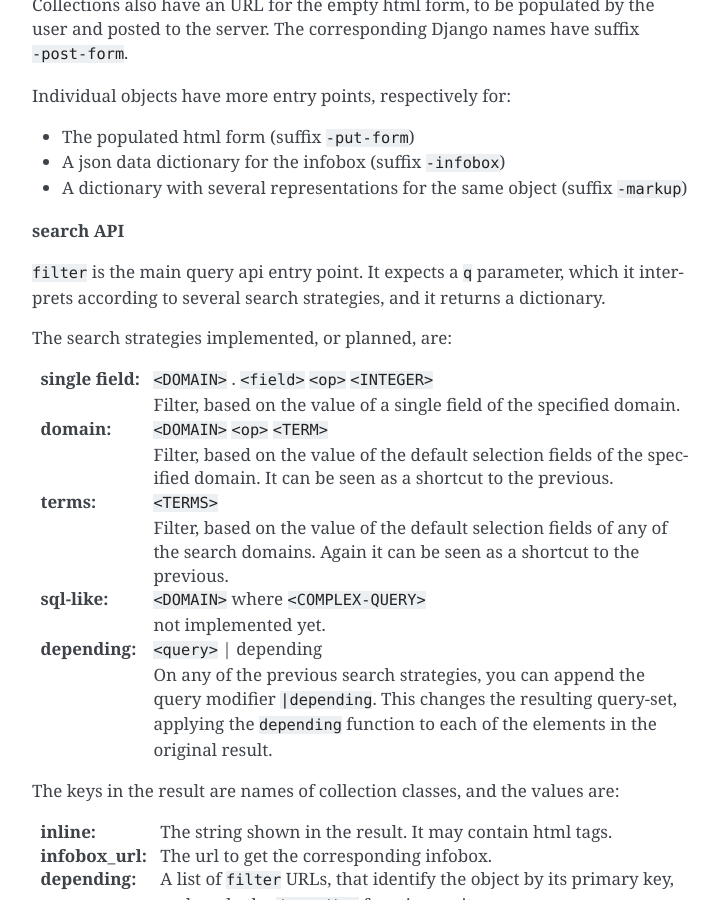
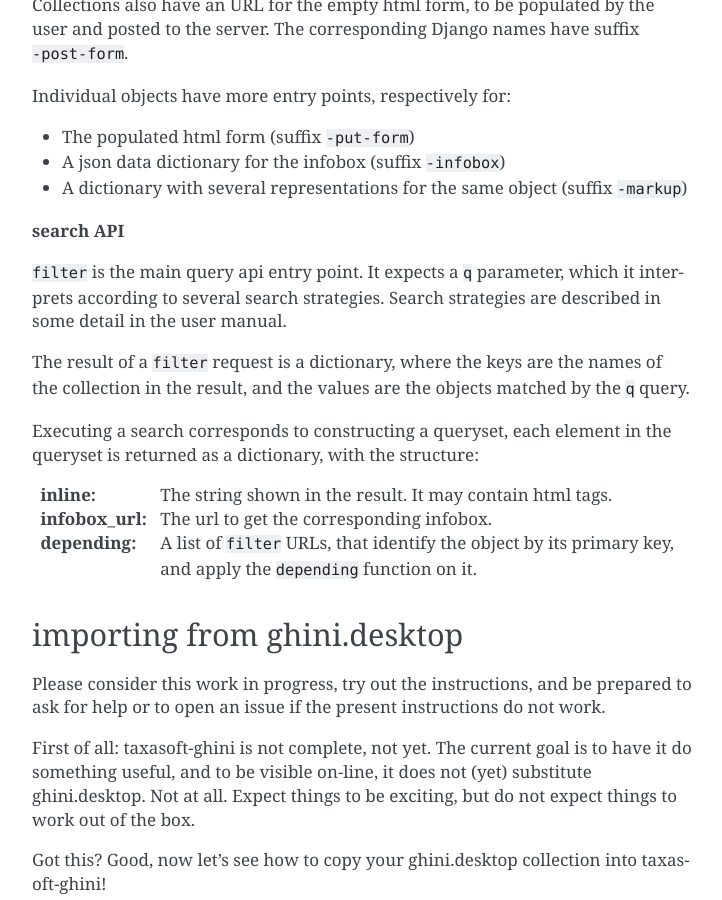
Before and after one commit to Ghini/server, a Sphinx documentation site: the page built from docs/technical.rst, in a window 1280 px wide and 900 px high, scrolled down 1558 px. Shown: the whole window, without its empty margins (388-1110 px from the left). Built offline with Sphinx 7.4.7, drawn with Linux system fonts in a browser that asks for light colours.

Commit message:
a bit more structure

```diff
--- a/docs/index.rst
+++ b/docs/index.rst
@@ -10,7 +10,8 @@
    :maxdepth: 2
    :caption: Contents:
 
-   contents
+   searching
+   technical
 
 Indices and tables
 ==================
--- a/docs/contents.rst
+++ b/docs/technical.rst
@@ -81,39 +81,15 @@
 **search API**
 
 ``filter`` is the main query api entry point.  It expects a ``q`` parameter,
-which it interprets according to several search strategies, and it returns a
-dictionary.
+which it interprets according to several search strategies.  Search
+strategies are described in some detail in the user manual.
 
-The search strategies implemented, or planned, are:
+The result of a ``filter`` request is a dictionary, where the keys are the
+names of the collection in the result, and the values are the objects
+matched by the ``q`` query.
 
-:single field: ``<DOMAIN>`` . ``<field>`` ``<op>`` ``<INTEGER>``
-
-                Filter, based on the value of a single field of the
-                specified domain.
-
-:domain: ``<DOMAIN>`` ``<op>`` ``<TERM>``
-
-         Filter, based on the value of the default selection fields of the
-         specified domain.  It can be seen as a shortcut to the previous.
-
-:terms: ``<TERMS>``
-
-         Filter, based on the value of the default selection fields of any
-         of the search domains.  Again it can be seen as a shortcut to the
-         previous.
-
-:sql-like: ``<DOMAIN>`` where ``<COMPLEX-QUERY>``
-
-           not implemented yet.
-
-:depending: ``<query>`` | depending
-
-            On any of the previous search strategies, you can append the
-            query modifier ``|depending``.  This changes the resulting
-            query-set, applying the ``depending`` function to each of the
-            elements in the original result.
-
-The keys in the result are names of collection classes, and the values are:
+Executing a search corresponds to constructing a queryset, each element in
+the queryset is returned as a dictionary, with the structure:
 
 :inline: The string shown in the result.  It may contain html tags.
 :infobox_url: The url to get the corresponding infobox.
```
Also changed, not shown: docs/searching.rst (added, +32 -0 lines).
